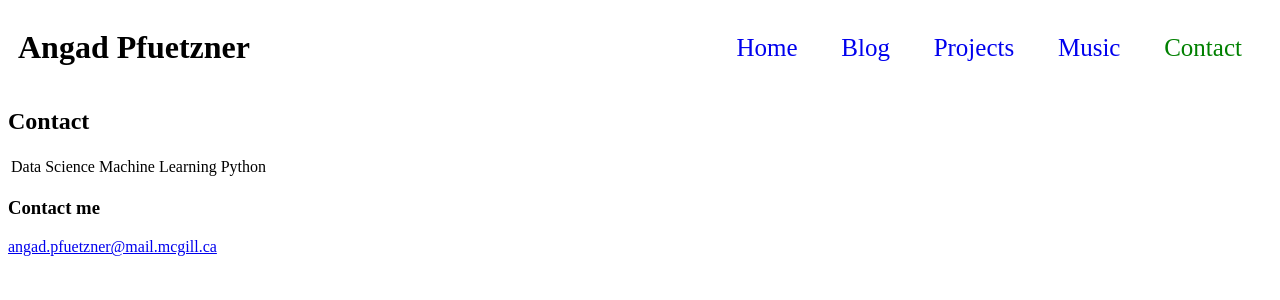
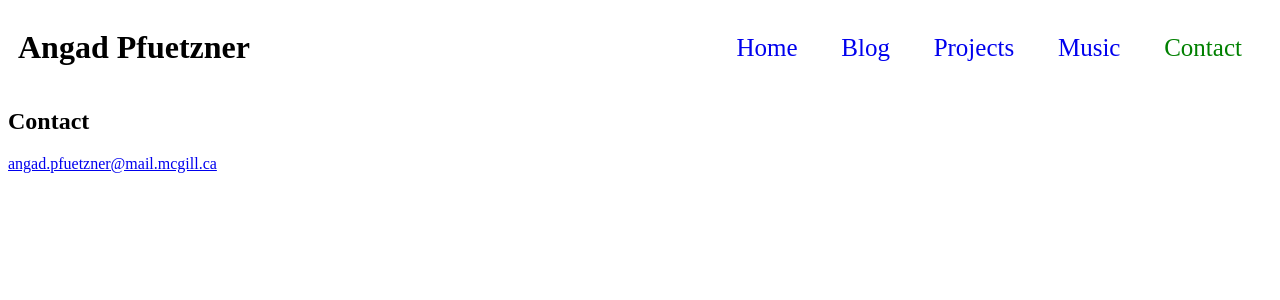
Before and after one commit to Angad99/Angad99.github.io, a Jekyll site: the page built from Contact.md, in a window 1280 px wide. Shown: the top 300 px of the page. Built offline with Jekyll 4.4.1, drawn with Linux system fonts in a browser that asks for light colours.

Commit message:
Update Contact.md

```diff
--- a/Contact.md
+++ b/Contact.md
@@ -4,8 +4,4 @@ title: Contact
 permalink: /contact/
 ---
 
-Data Science | Machine Learning | Python
-
-### Contact me
-
 [angad.pfuetzner@mail.mcgill.ca](mailto:angad.pfuetzner@mail.mcgill.ca)
```
